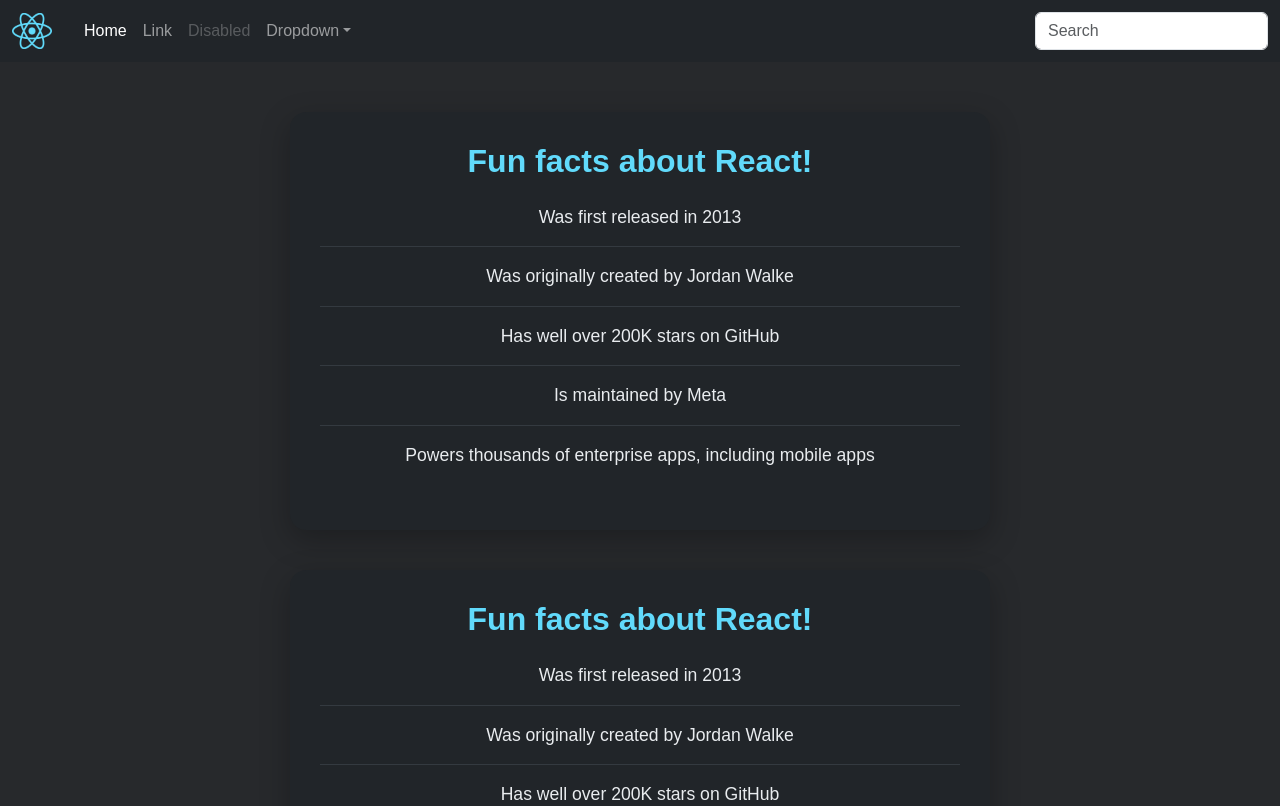
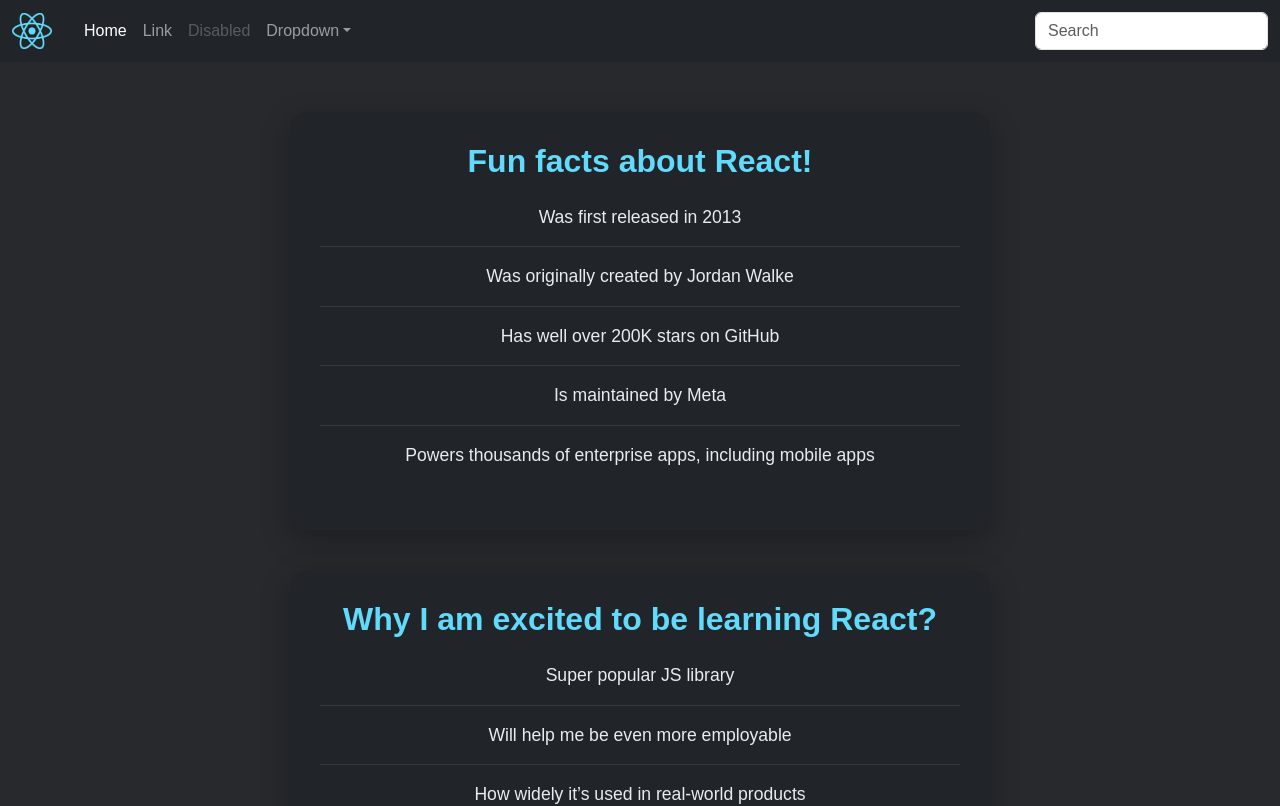
Before and after one commit to gemmaadev/it-sprint4-first-react-code, a React (Vite) app: page / in a window 1280 px wide. Shown: the top 806 px of the page. Built offline with nearby package versions, Linux system fonts and the light colour scheme.

Commit message:
feat(static-pages): initial project setup

```diff
--- /dev/null
+++ b/src/App.tsx
@@ -0,0 +1,24 @@
+import Navbar from "./components/Navbar";
+import MainContent from "./components/MainContent";
+import SecondaryContent from "./components/SecondaryContent";
+import Footer from "./components/Footer";
+
+// App és el component principal: aquí s'ajunten tots els altres
+// components per formar la pàgina sencera.
+export default function App() {
+  return (
+    // Tot ha d'anar dins UN sol element pare (aquí, un <div>).
+    // Un component de React no pot retornar dos elements germans solts.
+    <div className="page-layout">
+      <Navbar />
+      {/* Aquest div agrupa el contingut principal i el secundari*/}
+      <div className="main-container">
+        <MainContent />
+        <SecondaryContent />
+      </div>
+      <Footer />
+    </div>
+  );
+}
+
+//  Es podria fer fragment en lloc de div: <> </>: agrupa elements sense crear cap div extra al HTML final
--- a/src/main.tsx
+++ b/src/main.tsx
@@ -1,27 +1,14 @@
 import { createRoot } from "react-dom/client";
-import Navbar from "./components/Navbar";
-import MainContent from "./components/MainContent";
-import SecondaryContent from "./components/MainContent";
-import Footer from "./components/Footer";
+import App from "./App";
 
-const root = createRoot(document.getElementById("root"));
+// Aquest fitxer és el punt d'entrada de tota l'aplicació.
+// És on React "s'enganxa" a la pàgina HTML real.
 
-/**
- * Challenge: move the MainContent and Footer components to their own
- * separate files.
- */
+// Busquem l'element <div id="root"> que hi ha a index.html.
+// El "!" li diu a TypeScript: "estic segur que aquest element existeix".
+const root = createRoot(document.getElementById("root")!);
 
-export function Page() {
-  return (
-    <div className="page-layout">
-      <Navbar />
-      <div className="main-container">
-        <MainContent />
-        <SecondaryContent />
-      </div>
-      <Footer />
-    </div>
-  );
-}
-
-root.render(<Page />);
+// Aquí li diem a React que dibuixi (renderitzi) el component <App />
+// dins d'aquell element "root". A partir d'aquí, tota la pàgina
+// es controla des de React.
+root.render(<App />);
```
